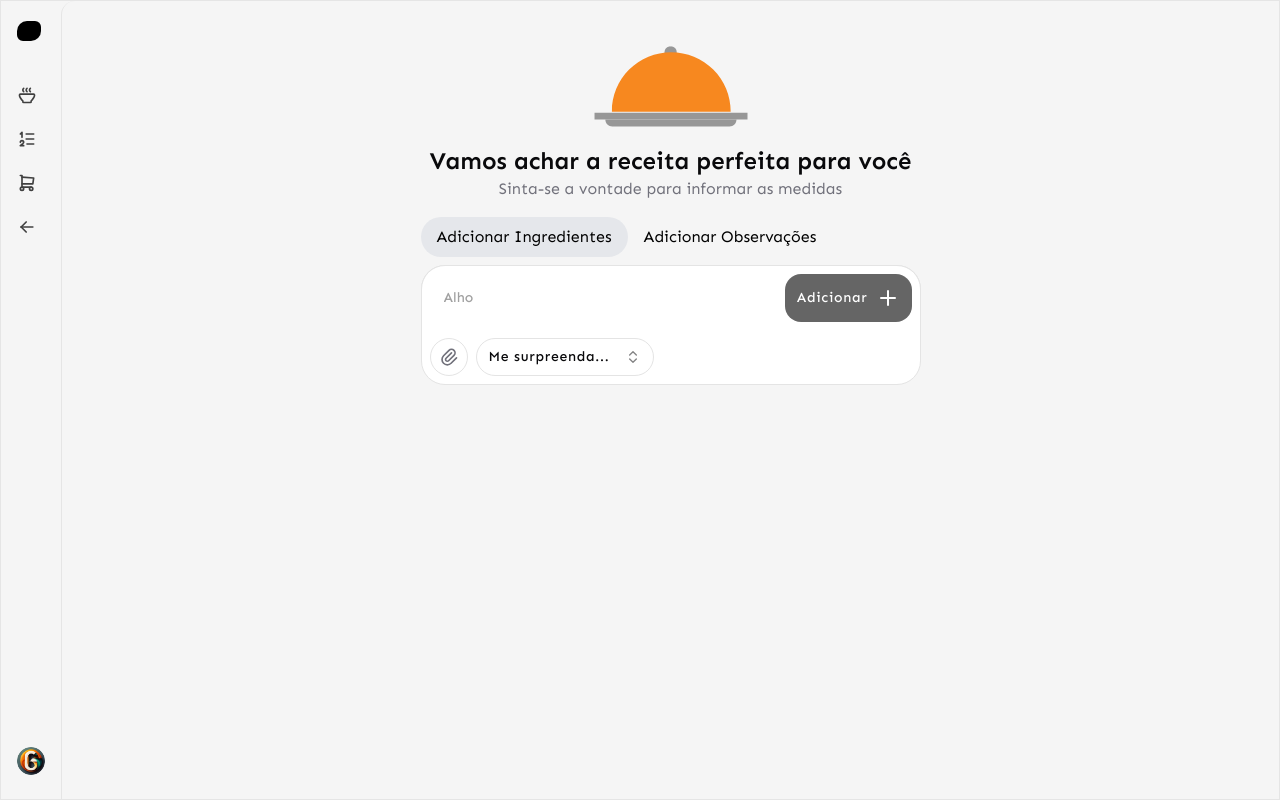
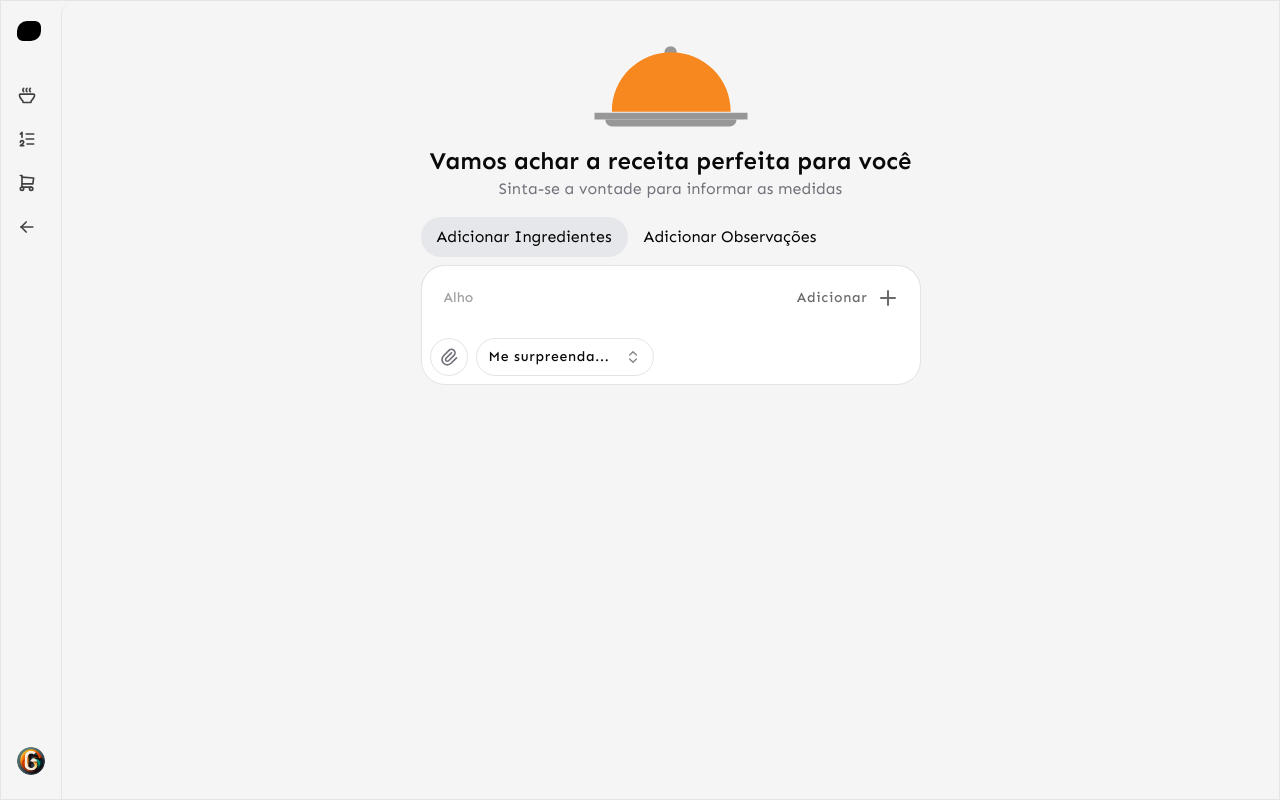
Before and after one commit to Dargouls/tri-planner, a Next.js app: page / in a window 1280 px wide. Built offline with nearby package versions, Linux system fonts and the light colour scheme.

Commit message:
refactor: change color button "add"

```diff
--- a/src/features/recipeGenerator/components/foodList/foodList.tsx
+++ b/src/features/recipeGenerator/components/foodList/foodList.tsx
@@ -67,19 +67,6 @@ export default function FoodList({ ...props }: FoodListProps) {
 					</div>
 				</div>
 			</div>
-
-			{/* {ingredients.length > 0 && (
-				<div className='flex flex-wrap gap-2'>
-					{ingredients.map((ingredient) => (
-						<Badge key={ingredient} variant='default' className='flex items-center gap-1'>
-							{ingredient}
-							<Button variant='ghost' onClick={() => removeIngredient(ingredient)} className='ml-1'>
-								<X className='h-3 w-3' />
-							</Button>
-						</Badge>
-					))}
-				</div>
-			)} */}
 		</TabsProvider>
 	);
 }
@@ -119,10 +106,10 @@ function AddIngredient() {
 					{...register('ingredient')}
 				/>
 				<Button
-					className='w-max rounded-2xl'
+					className='text-text w-max rounded-2xl'
 					onClick={handleAddIngredient}
 					disabled={!watch('ingredient')?.trim()}
-					color='dark'
+					variant='text'
 				>
 					<span>Adicionar</span>
 					<IconPlus />
```
